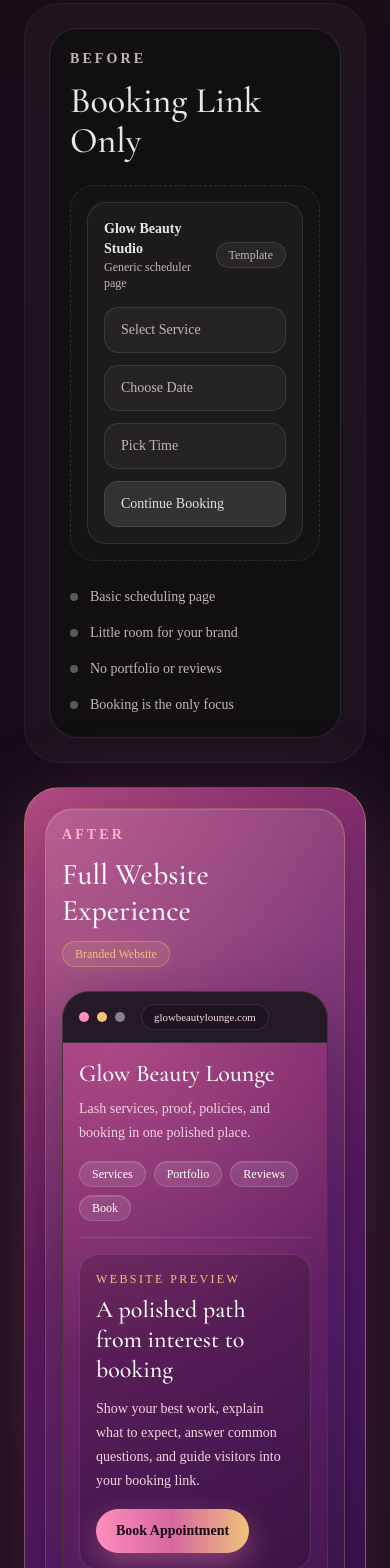
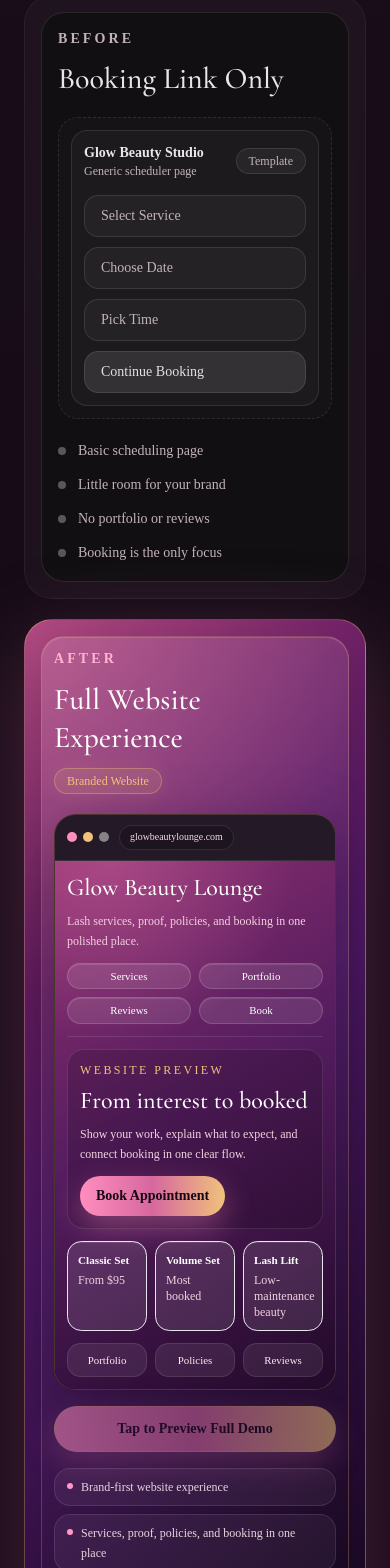
Before and after one commit to juanv8964/BeautySite, a Next.js app: page / in a window 390 px wide. Shown: the part 3970-5538 px from the top of the page. Built offline with nearby package versions, Linux system fonts and the light colour scheme.

Commit message:
fixing mobile and desktop formatting

```diff
--- a/components/more-than-booking-section.tsx
+++ b/components/more-than-booking-section.tsx
@@ -10,9 +10,9 @@ const beforePoints = [
 ];
 
 const afterPoints = [
-  "A full branded experience before the booking step",
-  "Services, portfolio, reviews, policies, and booking in one place",
-  "Your booking software connected inside a stronger client journey",
+  "Brand-first website experience",
+  "Services, proof, policies, and booking in one place",
+  "Booking link built into a clear client flow",
 ];
 
 const afterNavItems = ["Services", "Portfolio", "Reviews", "Book"];
@@ -79,18 +79,18 @@ export function MoreThanBookingSection() {
             </p>
           </div>
 
-          <div className="mt-12 grid gap-6 lg:grid-cols-[0.92fr_1.08fr] lg:items-start">
-            <article className="glass-card h-fit overflow-hidden rounded-[2.2rem] border-white/5 bg-white/[0.03] p-6 sm:p-8">
-              <div className="rounded-[1.8rem] border border-white/10 bg-[#120f14] p-5 saturate-50">
+          <div className="mt-10 grid gap-5 sm:mt-12 lg:grid-cols-[0.92fr_1.08fr] lg:items-start xl:grid-cols-[0.82fr_1.18fr]">
+            <article className="glass-card h-fit overflow-hidden rounded-[1.75rem] border-white/5 bg-white/[0.03] p-4 sm:rounded-[2.2rem] sm:p-8">
+              <div className="rounded-[1.45rem] border border-white/10 bg-[#120f14] p-4 saturate-50 sm:rounded-[1.8rem] sm:p-5">
                 <p className="text-sm font-semibold uppercase tracking-[0.22em] text-muted">
                   Before
                 </p>
-                <h3 className="mt-3 font-display text-4xl text-white/90">
+                <h3 className="mt-3 font-display text-3xl text-white/90 sm:text-4xl">
                   Booking Link Only
                 </h3>
 
-                <div className="mt-6 rounded-[1.5rem] border border-dashed border-white/10 bg-white/[0.02] p-4">
-                  <div className="rounded-[1.2rem] border border-white/10 bg-white/[0.03] p-4">
+                <div className="mt-5 rounded-[1.25rem] border border-dashed border-white/10 bg-white/[0.02] p-3 sm:mt-6 sm:rounded-[1.5rem] sm:p-4">
+                  <div className="rounded-[1rem] border border-white/10 bg-white/[0.03] p-3 sm:rounded-[1.2rem] sm:p-4">
                     <div className="mb-4 flex items-center justify-between gap-3">
                       <div>
                         <p className="text-sm font-semibold text-white/90">Glow Beauty Studio</p>
@@ -100,7 +100,7 @@ export function MoreThanBookingSection() {
                         Template
                       </div>
                     </div>
-                    <div className="space-y-3">
+                    <div className="space-y-2.5 sm:space-y-3">
                       {[
                         "Select Service",
                         "Choose Date",
@@ -109,7 +109,7 @@ export function MoreThanBookingSection() {
                       ].map((item, index) => (
                         <div
                           key={item}
-                          className={`rounded-[0.9rem] border border-white/10 px-4 py-3 text-sm ${
+                          className={`rounded-[0.9rem] border border-white/10 px-4 py-2.5 text-sm sm:py-3 ${
                             index === 3
                               ? "bg-white/10 font-medium text-white/85"
                               : "bg-white/[0.04] text-muted"
@@ -122,7 +122,7 @@ export function MoreThanBookingSection() {
                   </div>
                 </div>
 
-                <ul className="mt-6 space-y-3">
+                <ul className="mt-5 space-y-2.5 sm:mt-6 sm:space-y-3">
                   {beforePoints.map((point) => (
                     <li key={point} className="flex items-start gap-3 text-sm leading-6 text-muted">
                       <span className="mt-2 h-2 w-2 rounded-full bg-white/30" />
@@ -133,14 +133,14 @@ export function MoreThanBookingSection() {
               </div>
             </article>
 
-            <article className="group glass-card h-fit overflow-hidden rounded-[2.2rem] border-gold/35 bg-[radial-gradient(circle_at_top_left,rgba(255,151,199,0.34),transparent_34%),linear-gradient(135deg,#8b235f_0%,#51196a_48%,#16071f_100%)] p-5 shadow-[0_24px_90px_rgba(214,104,159,0.28)] transition duration-300 hover:scale-[1.018] hover:border-gold/55 hover:shadow-[0_30px_110px_rgba(240,194,122,0.2)] active:scale-[1.01] sm:p-6">
-              <div className="rounded-[1.8rem] border border-gold/25 bg-[linear-gradient(145deg,rgba(255,255,255,0.13),rgba(255,255,255,0.03)_42%,rgba(0,0,0,0.18))] p-4 shadow-[inset_0_1px_0_rgba(255,255,255,0.14),0_18px_60px_rgba(0,0,0,0.22)] transition duration-300 group-hover:border-gold/40 sm:p-5">
+            <article className="group glass-card h-fit overflow-hidden rounded-[1.75rem] border-gold/35 bg-[radial-gradient(circle_at_top_left,rgba(255,151,199,0.34),transparent_34%),linear-gradient(135deg,#8b235f_0%,#51196a_48%,#16071f_100%)] p-4 shadow-[0_24px_90px_rgba(214,104,159,0.28)] transition duration-300 sm:rounded-[2.2rem] sm:p-6 lg:hover:scale-[1.018] lg:hover:border-gold/55 lg:hover:shadow-[0_30px_110px_rgba(240,194,122,0.2)] lg:active:scale-[1.01]">
+              <div className="rounded-[1.45rem] border border-gold/25 bg-[linear-gradient(145deg,rgba(255,255,255,0.13),rgba(255,255,255,0.03)_42%,rgba(0,0,0,0.18))] p-3 shadow-[inset_0_1px_0_rgba(255,255,255,0.14),0_18px_60px_rgba(0,0,0,0.22)] transition duration-300 sm:rounded-[1.8rem] sm:p-5 lg:group-hover:border-gold/40">
                 <div className="flex flex-col gap-3 sm:flex-row sm:items-start sm:justify-between">
                   <div>
                     <p className="text-sm font-semibold uppercase tracking-[0.22em] text-[#ffb4d2]">
                       After
                     </p>
-                    <h3 className="mt-3 font-display text-3xl text-white sm:text-4xl">
+                    <h3 className="mt-3 font-display text-3xl leading-tight text-white sm:text-4xl">
                       Full Website Experience
                     </h3>
                   </div>
@@ -149,31 +149,31 @@ export function MoreThanBookingSection() {
                   </div>
                 </div>
 
-                <div className="mt-6 overflow-hidden rounded-[1.7rem] border border-gold/25 bg-[#130716] shadow-[0_22px_70px_rgba(0,0,0,0.28)] transition duration-300 group-hover:border-gold/40">
-                  <div className="flex items-center gap-2 border-b border-white/10 bg-white/[0.07] px-4 py-3">
+                <div className="mt-5 overflow-hidden rounded-[1.35rem] border border-gold/25 bg-[#130716] shadow-[0_22px_70px_rgba(0,0,0,0.28)] transition duration-300 sm:mt-6 sm:rounded-[1.7rem] lg:group-hover:border-gold/40">
+                  <div className="flex min-w-0 items-center gap-1.5 border-b border-white/10 bg-white/[0.07] px-3 py-2.5 sm:gap-2 sm:px-4 sm:py-3">
                     <span className="h-2.5 w-2.5 rounded-full bg-[#ff8ebe]" />
                     <span className="h-2.5 w-2.5 rounded-full bg-gold" />
                     <span className="h-2.5 w-2.5 rounded-full bg-white/45" />
-                    <span className="ml-2 rounded-full border border-white/10 bg-black/20 px-3 py-1 text-[0.68rem] text-[#f7d8e6]">
+                    <span className="ml-1 max-w-[9.5rem] truncate rounded-full border border-white/10 bg-black/20 px-2.5 py-1 text-[0.62rem] text-[#f7d8e6] sm:ml-2 sm:max-w-none sm:px-3 sm:text-[0.68rem]">
                       glowbeautylounge.com
                     </span>
                   </div>
 
-                  <div className="bg-[radial-gradient(circle_at_20%_0%,rgba(255,142,190,0.28),transparent_32%),linear-gradient(150deg,#8f2f70_0%,#551d5f_46%,#220929_100%)] p-4 sm:p-5">
-                    <div className="flex flex-col gap-4 border-b border-white/10 pb-4 sm:flex-row sm:items-start sm:justify-between">
+                  <div className="bg-[radial-gradient(circle_at_20%_0%,rgba(255,142,190,0.28),transparent_32%),linear-gradient(150deg,#8f2f70_0%,#551d5f_46%,#220929_100%)] p-3 sm:p-5">
+                    <div className="flex flex-col gap-3 border-b border-white/10 pb-3 sm:flex-row sm:items-start sm:justify-between sm:gap-4 sm:pb-4">
                       <div>
                         <p className="font-display text-2xl leading-tight text-white sm:text-3xl">
                           Glow Beauty Lounge
                         </p>
-                        <p className="mt-2 max-w-sm text-sm leading-6 text-[#f2d0df]">
+                        <p className="mt-2 max-w-sm text-xs leading-5 text-[#f2d0df] sm:text-sm sm:leading-6">
                           Lash services, proof, policies, and booking in one polished place.
                         </p>
                       </div>
-                      <div className="flex flex-wrap gap-2">
+                      <div className="grid grid-cols-2 gap-2 sm:flex sm:flex-wrap">
                         {afterNavItems.map((item) => (
                           <span
                             key={item}
-                            className="rounded-full border border-white/15 bg-white/10 px-3 py-1 text-xs font-medium text-white shadow-[inset_0_1px_0_rgba(255,255,255,0.12)]"
+                            className="rounded-full border border-white/15 bg-white/10 px-2.5 py-1 text-center text-[0.68rem] font-medium text-white shadow-[inset_0_1px_0_rgba(255,255,255,0.12)] sm:px-3 sm:text-xs"
                           >
                             {item}
                           </span>
@@ -181,41 +181,44 @@ export function MoreThanBookingSection() {
                       </div>
                     </div>
 
-                    <div className="mt-4 grid gap-4 md:grid-cols-[1fr_0.86fr]">
-                      <div className="rounded-[1.2rem] border border-white/10 bg-black/15 p-4">
+                    <div className="mt-3 grid gap-3 sm:mt-4 md:grid-cols-[1fr_0.86fr] md:gap-4">
+                      <div className="rounded-[1.05rem] border border-white/10 bg-black/15 p-3 sm:rounded-[1.2rem] sm:p-4">
                         <p className="text-xs uppercase tracking-[0.2em] text-gold">
                           Website preview
                         </p>
-                        <h4 className="mt-2 font-display text-2xl leading-tight text-white sm:text-3xl">
-                          A polished path from interest to booking
+                        <h4 className="mt-2 font-display text-2xl leading-tight text-white">
+                          From interest to booked
                         </h4>
-                        <p className="mt-3 text-sm leading-6 text-[#f0d4df]">
-                          Show your best work, explain what to expect, answer common questions,
-                          and guide visitors into your booking link.
+                        <p className="mt-2 text-xs leading-5 text-[#f0d4df] sm:mt-3 sm:text-sm sm:leading-6">
+                          Show your work, explain what to expect, and connect booking in one clear flow.
                         </p>
-                        <div className="mt-4 inline-flex rounded-full bg-gradient-to-r from-[#ff8ebe] via-[#d6689f] to-[#f0c27a] px-5 py-3 text-sm font-semibold text-[#140713] shadow-[0_12px_30px_rgba(255,142,190,0.36)]">
+                        <div className="mt-3 inline-flex rounded-full bg-gradient-to-r from-[#ff8ebe] via-[#d6689f] to-[#f0c27a] px-4 py-2.5 text-sm font-semibold text-[#140713] shadow-[0_12px_30px_rgba(255,142,190,0.36)] sm:mt-4 sm:px-5 sm:py-3">
                           Book Appointment
                         </div>
                       </div>
 
-                      <div className="grid gap-3 sm:grid-cols-3 md:grid-cols-1">
+                      <div className="grid grid-cols-3 gap-2 sm:gap-3 md:grid-cols-1">
                         {websitePreviewCards.map((item) => (
                           <div
                             key={item.title}
-                            className="rounded-[1rem] border border-white/12 bg-white/10 px-4 py-3 shadow-[inset_0_1px_0_rgba(255,255,255,0.1)]"
+                            className="rounded-[0.9rem] border border-white/12 bg-white/10 px-2.5 py-2.5 shadow-[inset_0_1px_0_rgba(255,255,255,0.1)] sm:rounded-[1rem] sm:px-4 sm:py-3 lg:py-2.5"
                           >
-                            <p className="text-sm font-semibold text-white">{item.title}</p>
-                            <p className="mt-1 text-xs text-[#f2d0df]">{item.detail}</p>
+                            <p className="text-[0.7rem] font-semibold leading-4 text-white sm:text-sm">
+                              {item.title}
+                            </p>
+                            <p className="mt-1 hidden text-xs text-[#f2d0df] min-[390px]:block">
+                              {item.detail}
+                            </p>
                           </div>
                         ))}
                       </div>
                     </div>
 
-                    <div className="mt-4 grid gap-3 sm:grid-cols-3">
+                    <div className="mt-3 grid grid-cols-3 gap-2 sm:mt-4 sm:gap-3">
                       {["Portfolio", "Policies", "Reviews"].map((item) => (
                         <div
                           key={item}
-                          className="rounded-[0.95rem] border border-white/10 bg-white/[0.08] px-3 py-3 text-center text-xs font-medium text-[#ffe7f1]"
+                          className="rounded-[0.85rem] border border-white/10 bg-white/[0.08] px-2 py-2 text-center text-[0.68rem] font-medium text-[#ffe7f1] sm:rounded-[0.95rem] sm:px-3 sm:py-2.5 sm:text-xs"
                         >
                           {item}
                         </div>
@@ -227,15 +230,18 @@ export function MoreThanBookingSection() {
                 <button
                   type="button"
                   onClick={() => setIsPreviewOpen(true)}
-                  className="mt-5 inline-flex w-full animate-[pulse_2.8s_ease-in-out_infinite] items-center justify-center rounded-full border border-gold/35 bg-gradient-to-r from-[#ff8ebe] via-[#d6689f] to-[#f0c27a] px-6 py-3 text-sm font-semibold text-[#140713] shadow-[0_12px_34px_rgba(255,142,190,0.36)] transition duration-300 hover:scale-[1.02] hover:shadow-[0_18px_44px_rgba(240,194,122,0.28)] focus:outline-none focus:ring-2 focus:ring-blush/50 sm:w-auto"
+                  className="mt-4 inline-flex w-full animate-[pulse_2.8s_ease-in-out_infinite] items-center justify-center rounded-full border border-gold/35 bg-gradient-to-r from-[#ff8ebe] via-[#d6689f] to-[#f0c27a] px-5 py-3 text-sm font-semibold text-[#140713] shadow-[0_12px_34px_rgba(255,142,190,0.36)] transition duration-300 hover:shadow-[0_18px_44px_rgba(240,194,122,0.28)] focus:outline-none focus:ring-2 focus:ring-blush/50 sm:mt-5 sm:w-auto sm:px-6 lg:hover:scale-[1.02]"
                 >
                   Tap to Preview Full Demo
                 </button>
 
-                <ul className="mt-5 grid gap-2">
+                <ul className="mt-4 grid gap-2 lg:grid-cols-3">
                   {afterPoints.map((point) => (
-                    <li key={point} className="flex items-start gap-3 text-xs leading-5 text-[#ead4df] sm:text-sm">
-                      <span className="mt-1.5 h-2 w-2 rounded-full bg-[#ff9ac4]" />
+                    <li
+                      key={point}
+                      className="flex items-start gap-2 rounded-2xl border border-white/10 bg-white/[0.05] px-3 py-2 text-xs leading-5 text-[#ead4df] sm:text-sm lg:text-[0.78rem]"
+                    >
+                      <span className="mt-1.5 h-1.5 w-1.5 shrink-0 rounded-full bg-[#ff9ac4]" />
                       <span>{point}</span>
                     </li>
                   ))}
```
Also changed, not shown: components/gallery-section.tsx (+8 -6 lines).
